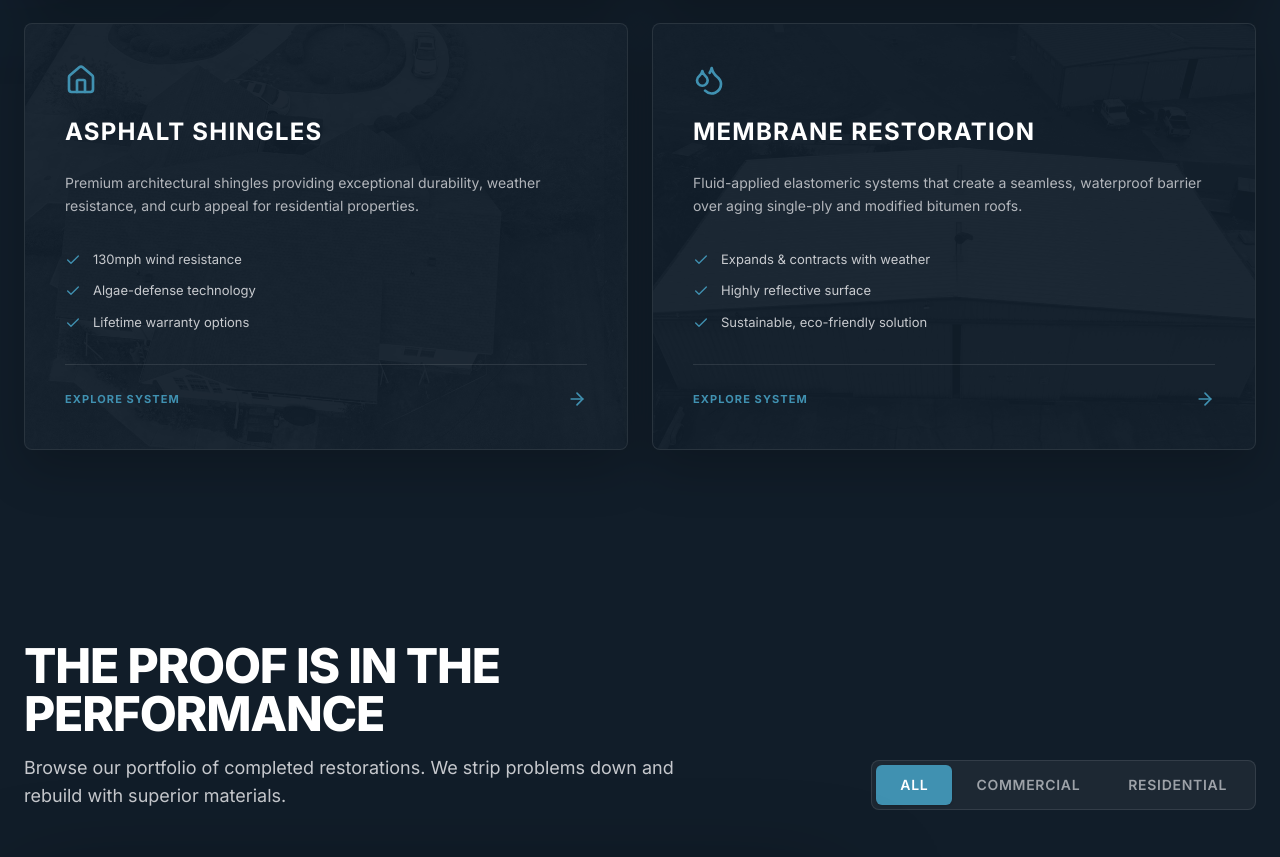
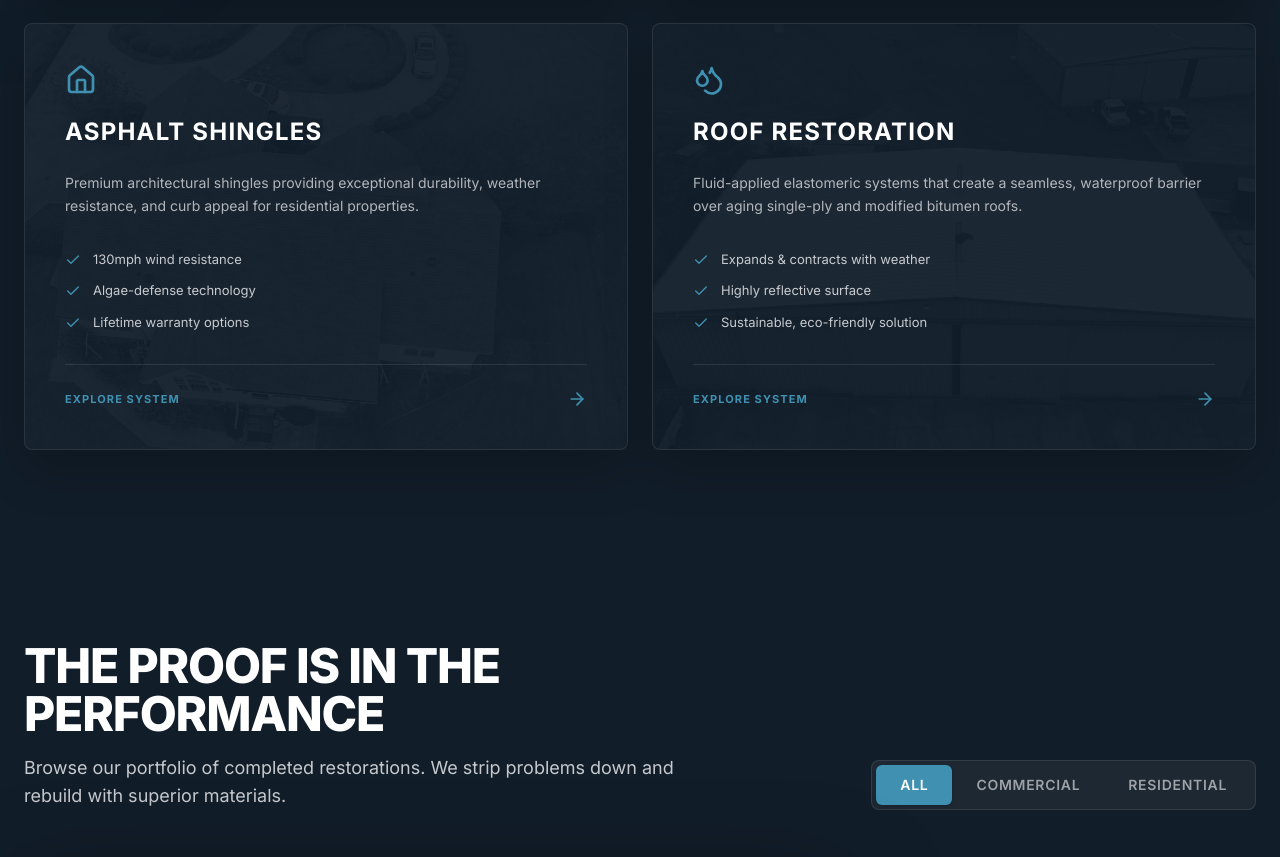
Before and after one commit to Founditmarketing/diamond-roof-restoration, a React (Vite) app: page / in a window 1280 px wide. Shown: the part 1721-2578 px from the top of the page. Built offline with nearby package versions, Linux system fonts and the light colour scheme.

Commit message:
Fix home page: rename Membrane Restoration card to Roof Restoration

```diff
--- a/src/components/ServicesGrid.tsx
+++ b/src/components/ServicesGrid.tsx
@@ -24,7 +24,7 @@ const services = [
     image: '/diamondroofresidential1.jpg'
   },
   {
-    title: 'Membrane Restoration',
+    title: 'Roof Restoration',
     icon: Droplets,
     description: 'Fluid-applied elastomeric systems that create a seamless, waterproof barrier over aging single-ply and modified bitumen roofs.',
     features: ['Expands & contracts with weather', 'Highly reflective surface', 'Sustainable, eco-friendly solution'],
```
